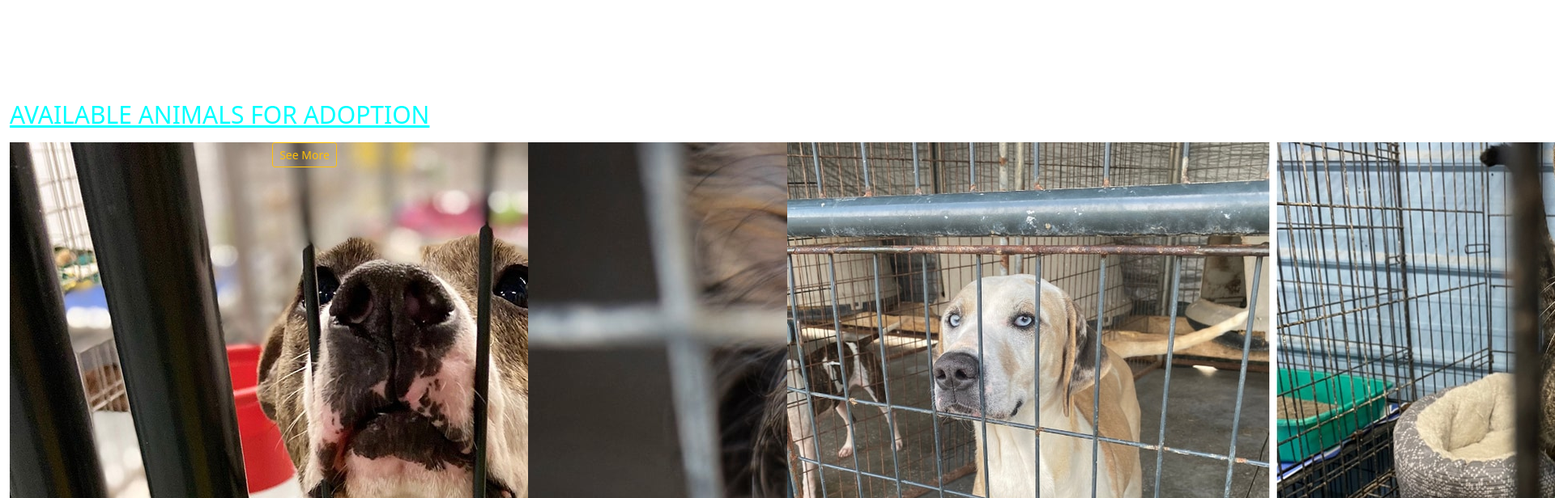
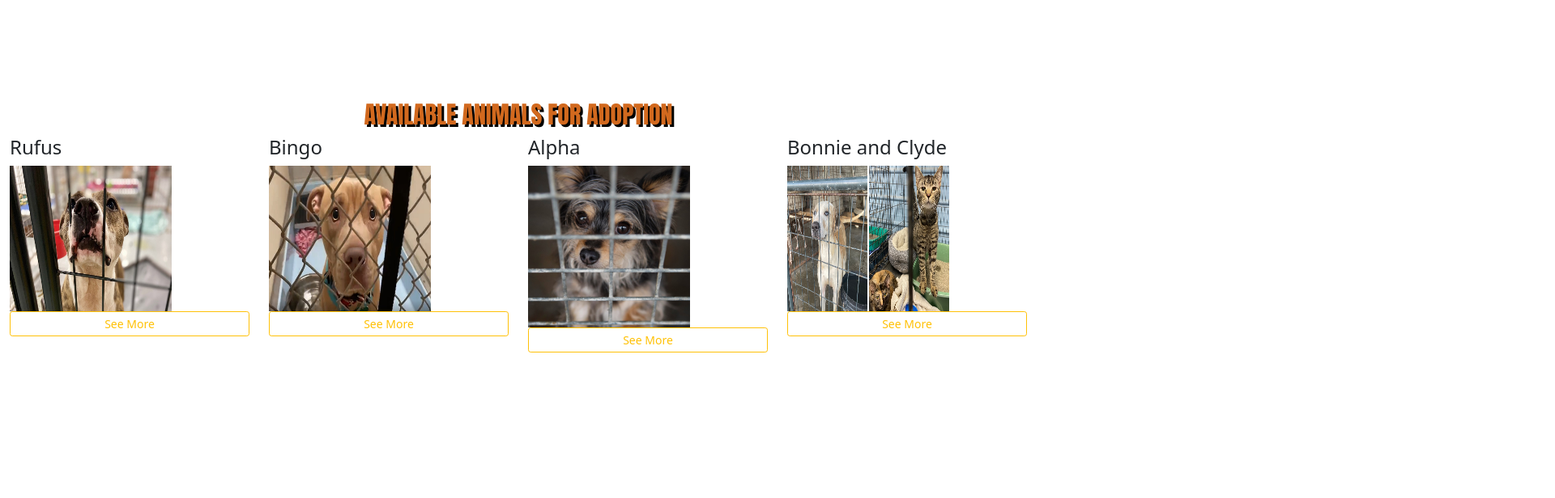
Before and after one commit to iamchizim/Animal-Shelter, a plain HTML site: page index.html in a window 1280 px wide. Shown: the part 480-1096 px from the top of the page at 81% size, 1920 px wide, since content can reach past the window. After the commit the page ends 916 px from the top, so only its background shows below. Drawn offline with Linux system fonts and the light colour scheme.

```diff
--- a/css/styles.css
+++ b/css/styles.css
@@ -42,6 +42,16 @@
 
 h2{
     font-size: 30px;
-    text-decoration: underline;
-    color: aqua;
+    color: chocolate;
+    font-family: Impact, Haettenschweiler, 'Arial Narrow Bold', sans-serif;
+    text-shadow: 3px 3px black;
+    text-align: center;
 }
+.available img{
+    width: 200px;
+    min-height: 180px;
+    max-height: 200px;
+}
+.available a{
+    display: block;
+}
--- a/index.html
+++ b/index.html
@@ -38,26 +38,26 @@
         <h2>AVAILABLE ANIMALS FOR ADOPTION</h2>
 <div class="row">
     <div class="col-md-3 col-lg-3 col-sm-3">
-        <h4></h4>
+        <h4>Rufus</h4>
         <img src="./img/arkansas-trannsport-cruelty-case-web.jpg" alt="" srcset="">
         <a class=" btn btn-outline-warning btn-sm" href="./index4.html">See More</a>
 
     </div>
     <div class="col-md-3 col-lg-3 col-sm-3">
-        <h4></h4>
-        <img src="./img/30012_hd.jpg" alt="">
+        <h4>Bingo</h4>
+        <img src="./img/POP5DNHNZVCZBDZCBWFPU6IALI.PNG" alt=""> <br>
         <a class=" btn btn-outline-warning btn-sm" href="./index5.html">See More</a>
 
     </div>
     <div class="col-md-3 col-lg-3 col-sm-3">
-        <h4></h4>
-        <img src="./img/5593.jpg" alt="">
+        <h4>Alpha</h4>
+        <img src="./img/5593.jpg" alt=""> <br>
         <a class=" btn btn-outline-warning btn-sm" href="./index6.html">See More</a>
 
     </div>
-    <div class="col-md-3 col-lg-3 col-sm-6">
-        <h4></h4>
-        <img src="./img/6M6H2UVVDFEKTOYJJNCVHNQMI4(0).png" alt="">
+    <div class="col-md-3 col-lg-3 col-sm-3">
+        <h4>Bonnie and Clyde</h4>
+        <img src="./img/6M6H2UVVDFEKTOYJJNCVHNQMI4(0).png" alt=""> <br>
         <a class=" btn btn-outline-warning btn-sm" href="./index7.html">See More</a>
 
     </div>
```
Also changed, not shown: css/styles4.css (+13 -0 lines), index4.html (+11 -1 lines).
